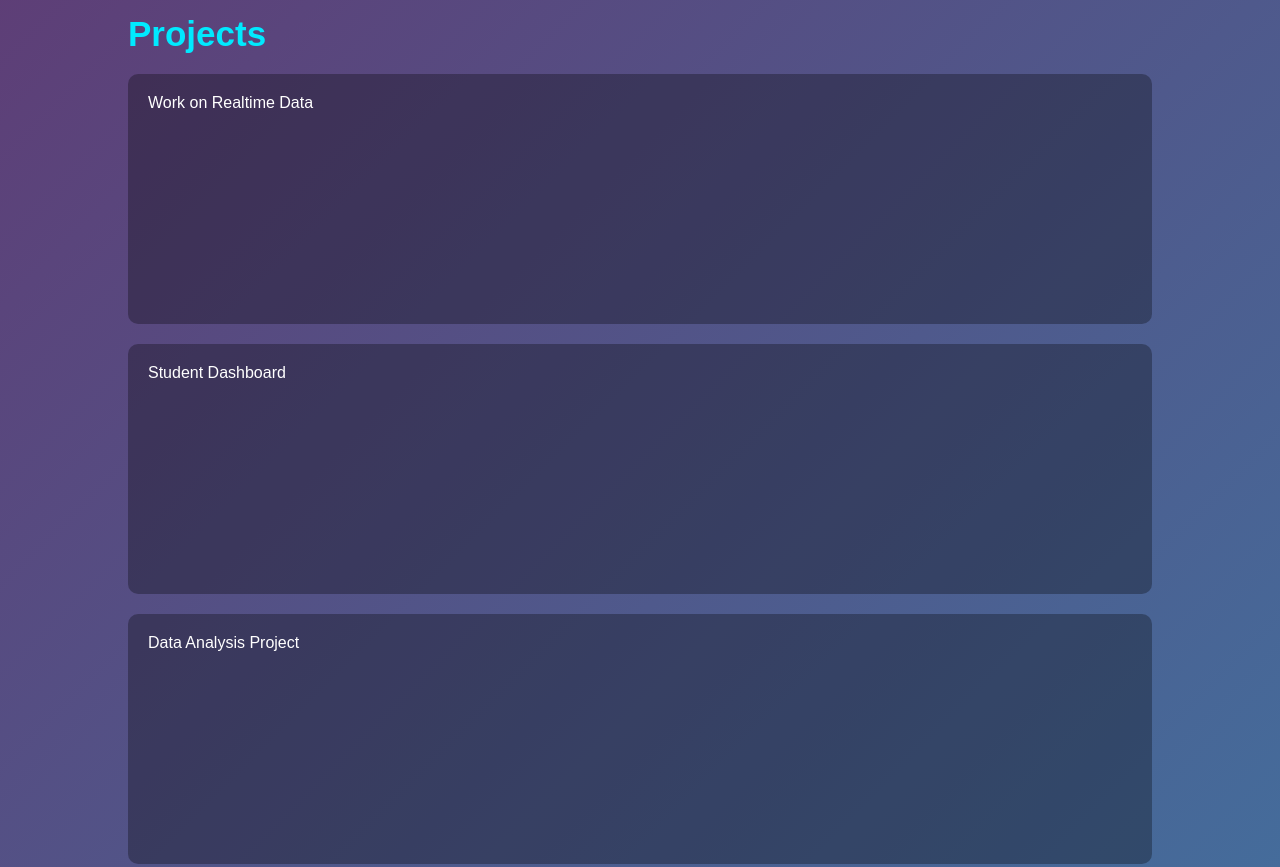
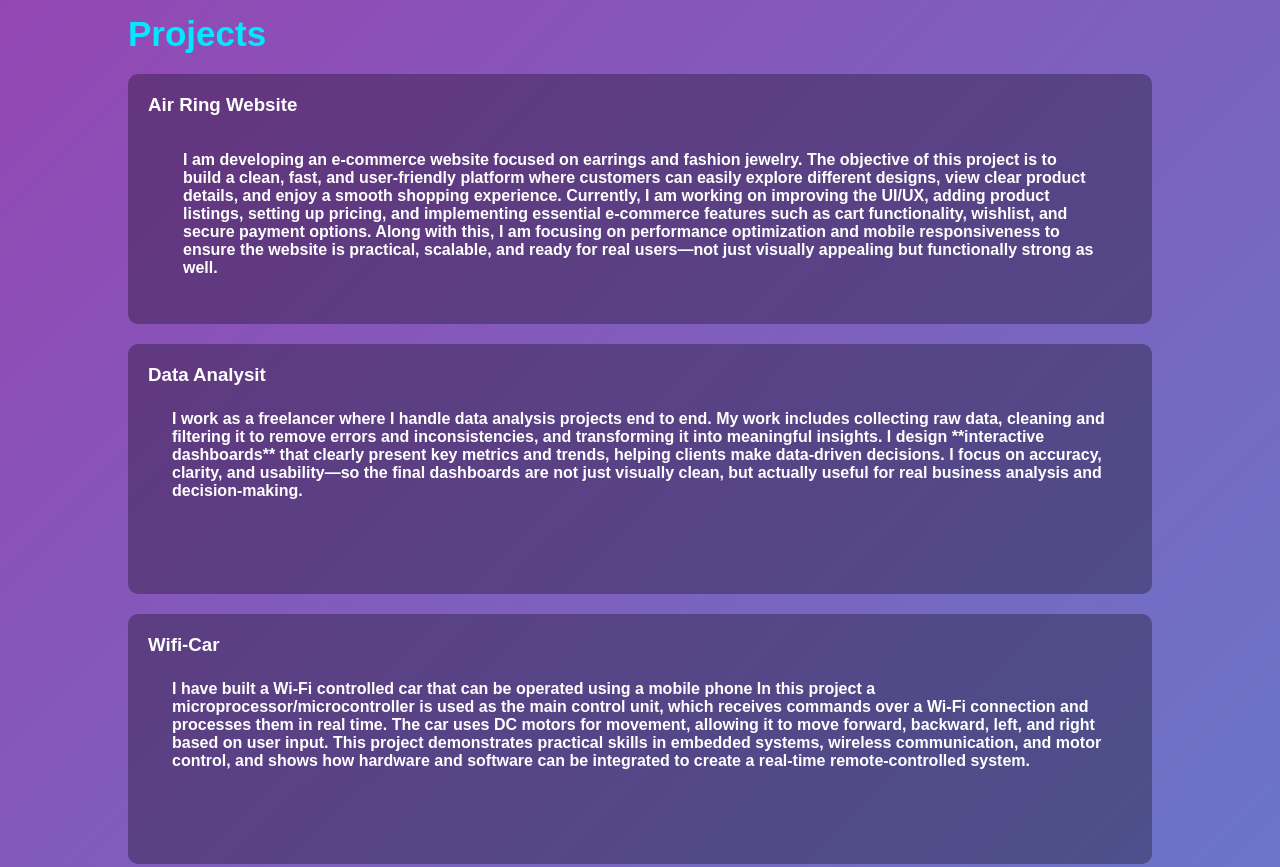
Before and after one commit to Tausif2750/portfolio_2, a plain HTML site: page index.html in a window 1280 px wide. Shown: the part 2520-3387 px from the top of the page. Drawn offline with Linux system fonts and the light colour scheme.

Commit message:
From codespace push

```diff
--- a/index.html
+++ b/index.html
@@ -17,8 +17,8 @@
 
         /* COLORS */
         :root {
-            --c1: #f0aabe;
-            --c2: #672d69;
+            --c1: #f597b2;
+            --c2: #a633aa;
             --c3: #00eaff;
             --dark: #07ee4c;
         }
@@ -186,7 +186,7 @@
         /* PROJECT */
         .project-grid {
             display: grid;
-            grid-template-columns: repeat(auto-fit, minmax(250px,));
+            grid-template-columns: repeat(auto-fit, minmax(250px, ));
             gap: 20px;
         }
 
@@ -202,6 +202,10 @@
         .project:hover {
             transform: scale(1.05);
         }
+
+
+
+
 
         /* ANIMATION */
         .fade {
@@ -287,8 +291,6 @@ button:hover {
             text-align: center;
             font-weight: 600;
         }
-
-
     </style>
 </head>
 
@@ -409,10 +411,49 @@ button:hover {
         <h2>Projects</h2>
 
         <div class="project-grid">
-            <div class="project">Work on Realtime Data</div>
-            <div class="project">Student Dashboard</div>
-            <div class="project">Data Analysis Project</div>
-            <div class="project">E-commerce UI</div>
+            <div class="project">
+
+                <h3>Air Ring Website</h3>
+                <h4 style="margin: 12px; padding: 23px;">I am developing an e-commerce website focused on earrings and
+                    fashion jewelry. The objective of
+                    this project is to build a clean, fast, and user-friendly platform where customers can easily
+                    explore different designs, view clear product details, and enjoy a smooth shopping experience.
+                    Currently, I am working on improving the UI/UX, adding product listings, setting up pricing, and
+                    implementing essential e-commerce features such as cart functionality, wishlist, and secure payment
+                    options. Along with this, I am focusing on performance optimization and mobile responsiveness to
+                    ensure the website is practical, scalable, and ready for real users—not just visually appealing but
+                    functionally strong as well.
+                </h4>
+
+            </div>
+
+            <div class="project">
+                <h3>Data Analysit </h3>
+                <h4 style="margin: 12px; padding: 12px;">I work as a freelancer where I handle data analysis projects
+                    end to end. My work includes
+                    collecting raw data, cleaning and filtering it to remove errors and inconsistencies, and
+                    transforming it into meaningful insights. I design **interactive dashboards** that clearly
+                    present key metrics and trends, helping clients make data-driven decisions. I focus on accuracy,
+                    clarity, and usability—so the final dashboards are not just visually clean, but actually useful
+                    for real business analysis and decision-making.
+                </h4>
+
+
+            </div>
+
+            <div class="project">
+                <h3>Wifi-Car </h3>
+                <h4 style="margin: 12px; padding: 12px;">I have built a Wi-Fi controlled car that can be operated using
+                    a mobile phone In this project a microprocessor/microcontroller is used as the main control
+                    unit, which receives commands over a Wi-Fi connection and processes them in real time. The car uses
+                    DC motors for movement, allowing it to move forward, backward, left, and right based on user
+                    input. This project demonstrates practical skills in embedded systems, wireless communication, and
+                    motor control, and shows how hardware and software can be integrated to create a real-time
+                    remote-controlled system.
+
+                </h4>
+
+                <!-- <div class="project">E-commerce UI</div> -->
             </div>
     </section>
 
@@ -473,6 +514,12 @@ button:hover {
         showOnScroll();
     </script>
 
+
+
+    Lorem ipsum, dolor sit amet consectetur adipisicing elit. Sunt, reiciendis! Minus iste temporibus labore velit
+    corrupti maiores quaerat quae incidunt asperiores illo! Molestias tempore dignissimos quo hic reprehenderit, qui
+    incidunt.
+
 </body>
 
 </html>
```
Lines whose indentation alone changed are shown as unchanged.
